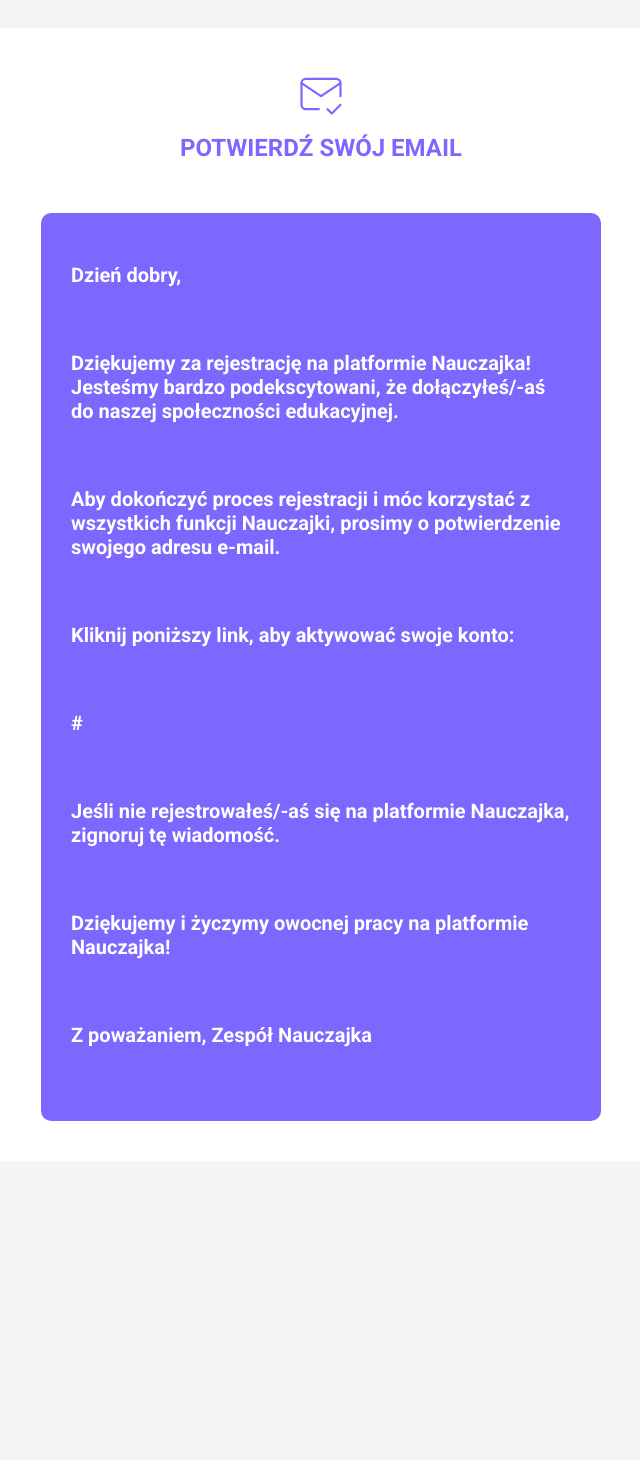
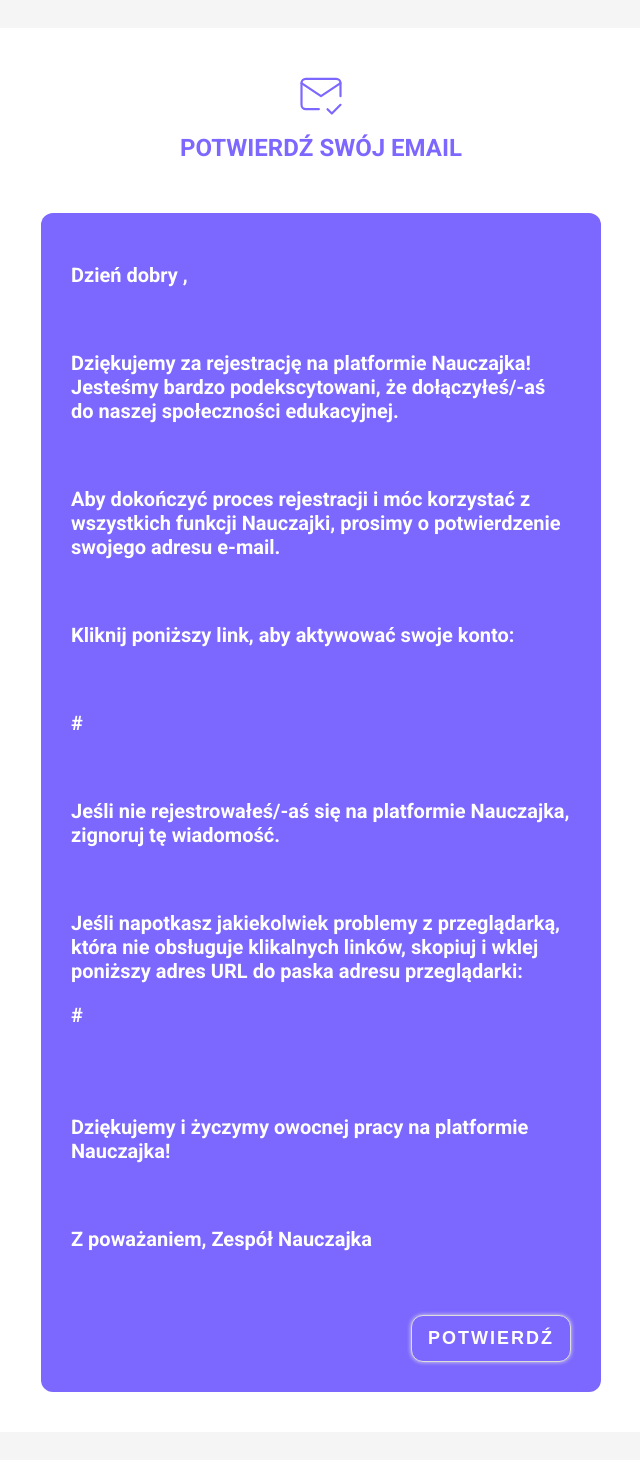
Before and after one commit to ProOnDesk/nauczajka-back, a Django app: template bdio_backend/core/templates/core/user_confirm_email.html in a window 1280 px wide. Shown: the whole page, without its empty margins (319-959 px from the left). Before the commit the page ends 1121 px from the top, so only its background shows below. Run offline with Django 4.2, Linux system fonts and the light colour scheme; the template is opened without the code that fills it: most values are stand-ins (such as "Sample title", 1, 10 or a date in 2020); parts of the project's set-up code (start-up, migrations or seed data) failed here and were passed over.

Commit message:
changes on confirm templates for emails

```diff
--- a/bdio_backend/core/templates/core/user_confirm_email.html
+++ b/bdio_backend/core/templates/core/user_confirm_email.html
@@ -26,7 +26,7 @@
 				background-color: #ffffff;
 				padding: 40px;
 				max-width: 600px;
-				border-radius: 10px;
+				border-radius: 12px;
 				margin: 0 auto;
 			}
 
@@ -51,9 +51,34 @@
 				width: 500px;
 				background-color: #7c67ff;
 				color: #fff;
-				border-radius: 10px;
+				border-radius: 12px;
 				font-weight: 600;
 				/* letter-spacing: 2px; */
+			}
+
+			.confirmEmailButton {
+				display: flex;
+				justify-content: center;
+				align-items: end;
+				flex-direction: column;
+				margin-top: 20px;
+			}
+
+			.EmailButton {
+				padding: 12px 16px;
+				font-size: 18px;
+				border: 1px solid #ddd;
+				border-radius: 12px;
+				color: #fff;
+				letter-spacing: 2px;
+				text-transform: uppercase;
+				font-weight: 600;
+				box-shadow: 0 0 4px #ddd;
+				background-color: #7c67ff;
+			}
+
+			.EmailButton:hover {
+				background-color: #6b56ee;
 			}
 		</style>
 	</head>
@@ -82,7 +107,7 @@
 			<h1 class="confirmEmailTitle">Potwierdź swój email</h1>
 
 			<div class="confirmEmailText">
-				<p>Dzień dobry,</p>
+				<p>Dzień dobry ,</p>
 				<br />
 				<p>
 					Dziękujemy za rejestrację na platformie Nauczajka! Jesteśmy bardzo
@@ -103,10 +128,23 @@
 					wiadomość.
 				</p>
 				<br />
+				<p>
+					Jeśli napotkasz jakiekolwiek problemy z przeglądarką, która nie
+					obsługuje klikalnych linków, skopiuj i wklej poniższy adres URL do
+					paska adresu przeglądarki:
+				</p>
+				<p>{{ confirm_account_url }}</p>
+				<br />
+
+				<br />
 				<p>Dziękujemy i życzymy owocnej pracy na platformie Nauczajka!</p>
 				<br />
 				<p>Z poważaniem, Zespół Nauczajka</p>
 				<br />
+
+				<div class="confirmEmailButton">
+					<button class="EmailButton">Potwierdź</button>
+				</div>
 			</div>
 		</div>
 	</body>
```
